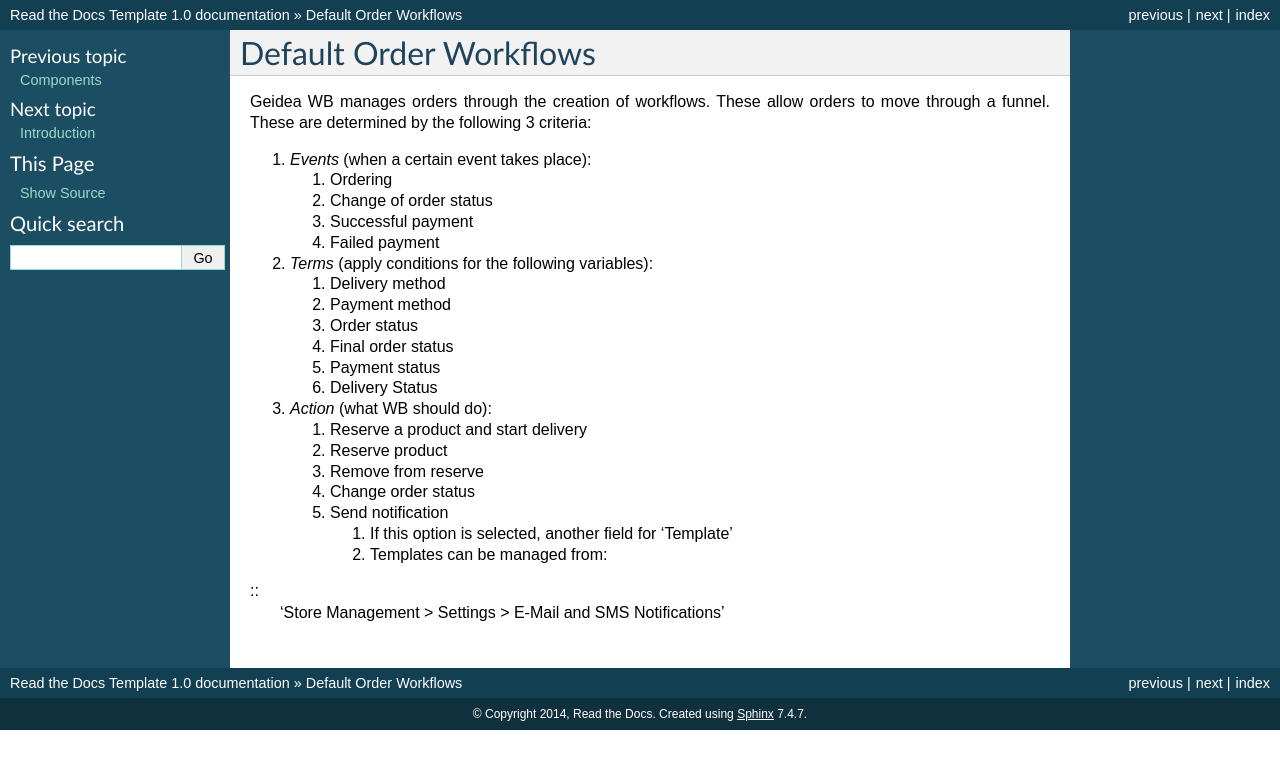
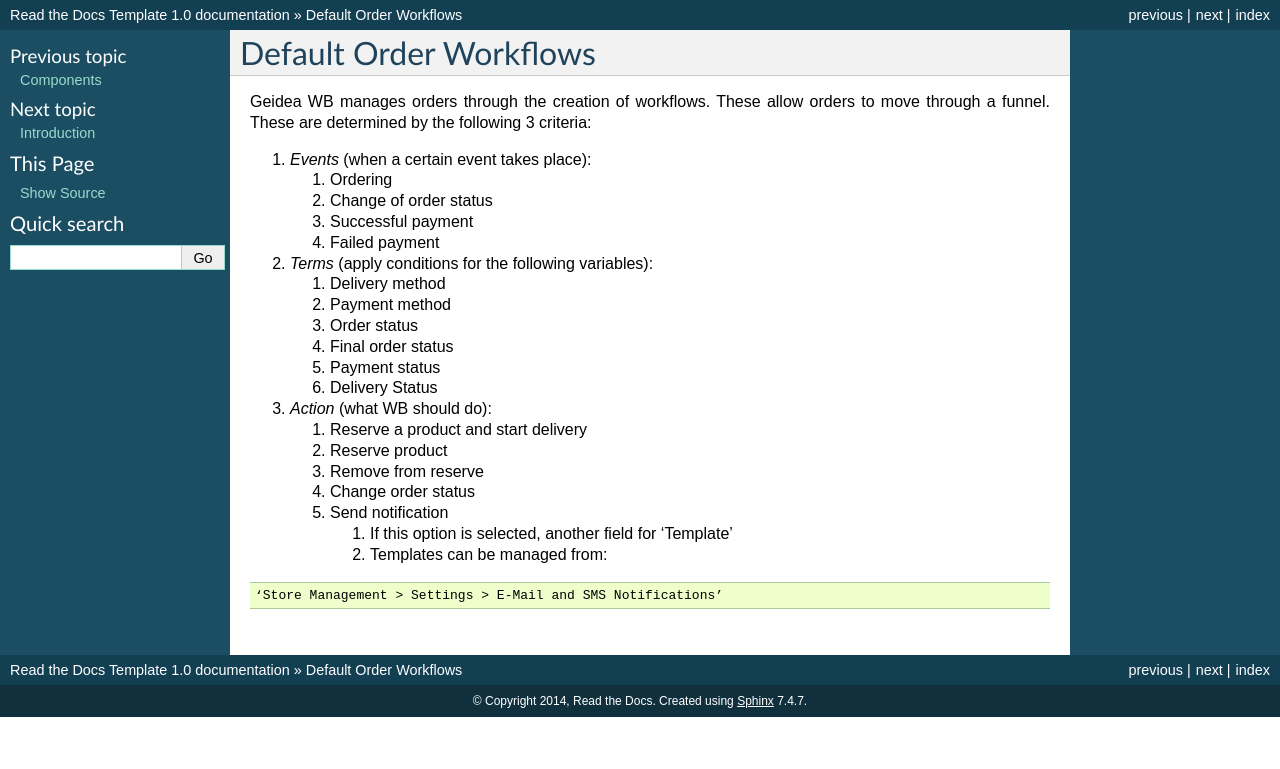
Before and after one commit to KhalilMayyasi/WBDocumentation, a Sphinx documentation site: the page built from docs/DefaultOrderWorkflows.rst, in a window 1280 px wide. Shown: the top 769 px of the page. Built offline with Sphinx 7.4.7, drawn with Linux system fonts in a browser that asks for light colours.

Commit message:
trying to fix literal block to show

```diff
--- a/docs/DefaultOrderWorkflows.rst
+++ b/docs/DefaultOrderWorkflows.rst
@@ -30,5 +30,6 @@ Geidea WB manages orders through the creation of workflows. These allow orders t
 
       #. If this option is selected, another field for ‘Template’
       #. Templates can be managed from:
-::
+.. code-block:: text
+
    ‘Store Management > Settings > E-Mail and SMS Notifications’
```
